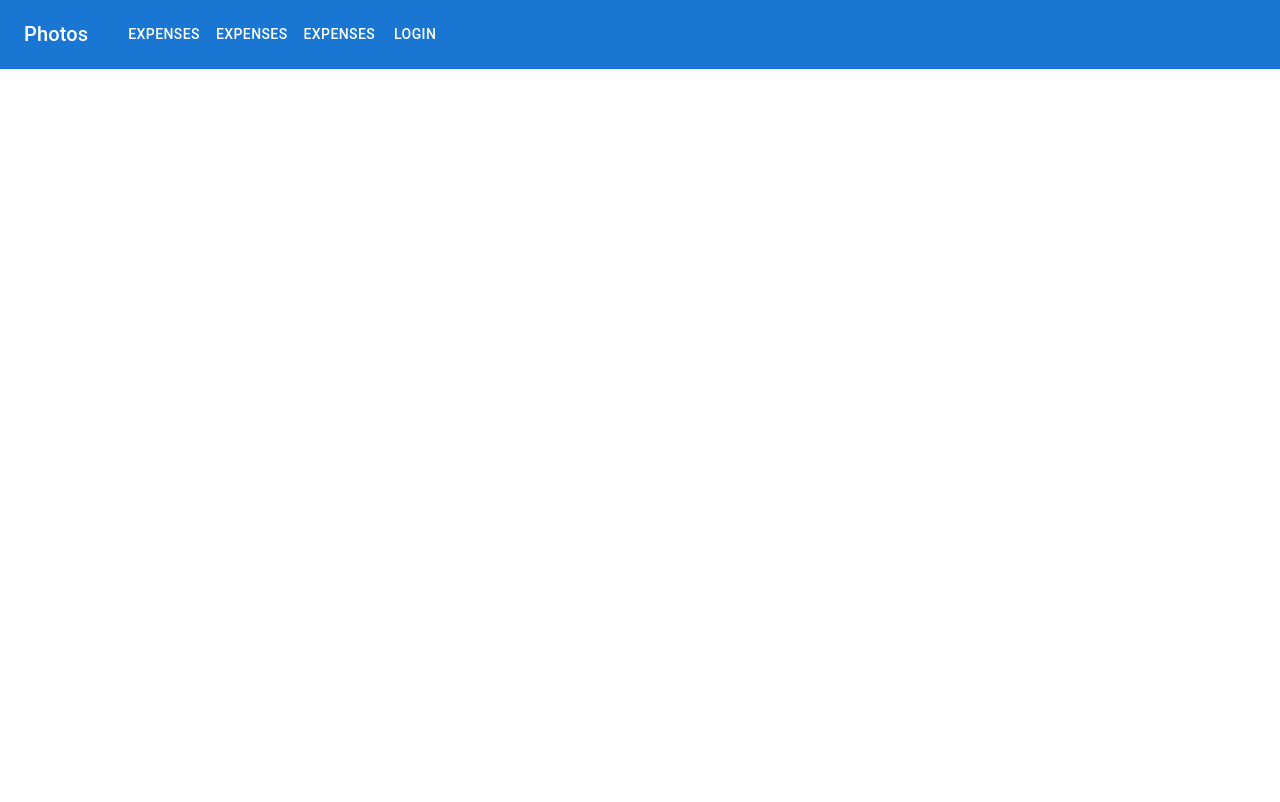
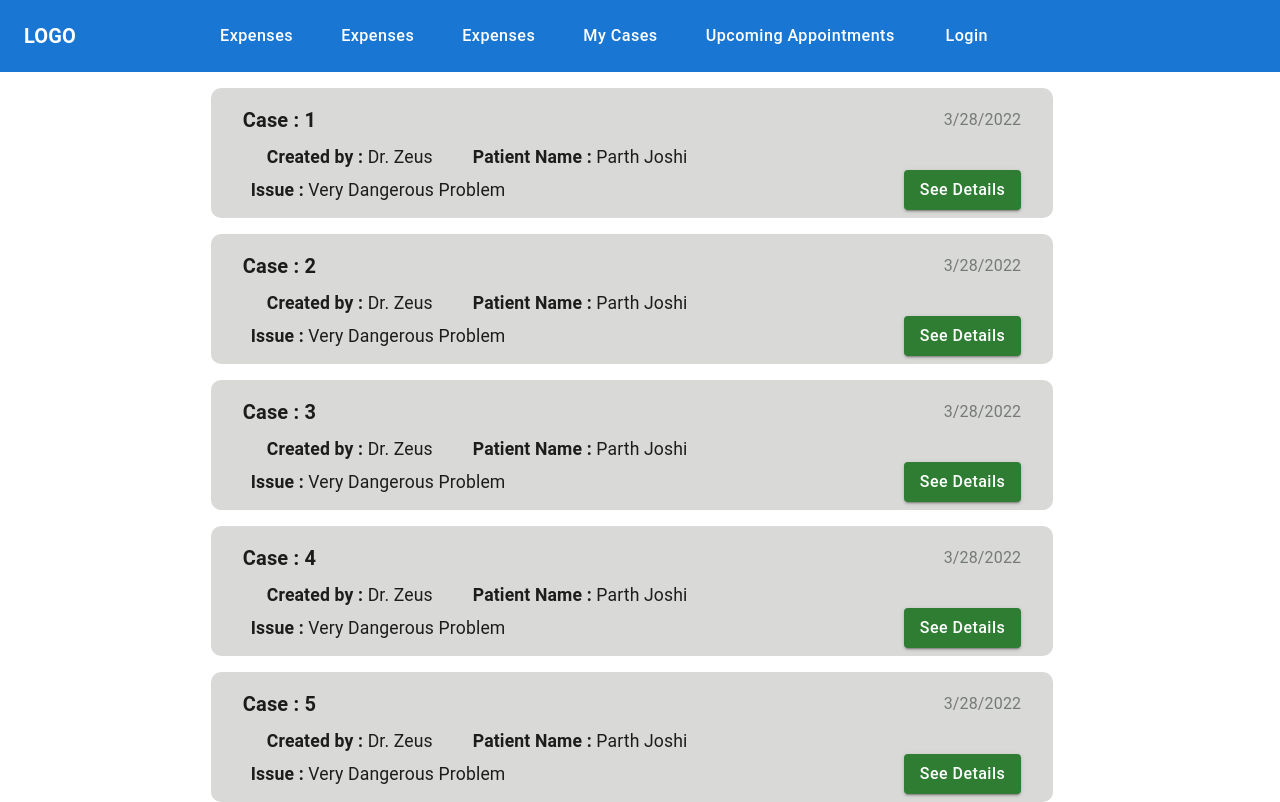
Before and after one commit to princepansari/electronic_health_record, a React (Vite) app in the folder frontend/: page /prescriptions in a window 1280 px wide. Shown: the top 802 px of the page. Built offline with nearby package versions, Linux system fonts and the light colour scheme.

Commit message:
Added the prescription and appointments page

```diff
--- a/frontend/src/App.jsx
+++ b/frontend/src/App.jsx
@@ -5,6 +5,8 @@ import { BrowserRouter, Route, Routes } from "react-router-dom";
 import AuthContext from "./auth/AuthContext";
 import { useState } from "react";
 import Layout from "./layout";
+import MyPrescriptionsPage from "./MyPrescriptionsPage/MyPrescriptionsPage";
+import UpcomingAppointmentsPage from "./UpcomingAppointmentsPage/UpcomingAppointmentsPage";
 const theme = createTheme({ palette: { mode: "light" } });
 
 function App() {
@@ -22,6 +24,8 @@ function App() {
               <Route path="/login" element={"bye"} />
               <Route path="/expenses" element={"bye"} />
               <Route path="/expenses2" element={"bye"} />
+              <Route path="/prescriptions" element={<MyPrescriptionsPage/>} />
+              <Route path="/appointments" element={<UpcomingAppointmentsPage/>} />
             </Routes>
           </Layout>
         </BrowserRouter>
--- /dev/null
+++ b/frontend/src/MyPrescriptionsPage/MyPrescriptionsPage.jsx
@@ -0,0 +1,48 @@
+import { Grid } from '@mui/material';
+import React from 'react';
+import PrescriptionItem from './PrescriptionItem';
+
+const prescriptions = [
+  {case: 1, date: Date.now(), problem: 'Very Dangerous Problem', doctorName: 'Dr. Zeus', patientName: 'Parth Joshi'},
+  {case: 2, date: Date.now(), problem: 'Very Dangerous Problem', doctorName: 'Dr. Zeus', patientName: 'Parth Joshi'},
+  {case: 3, date: Date.now(), problem: 'Very Dangerous Problem', doctorName: 'Dr. Zeus', patientName: 'Parth Joshi'},
+  {case: 4, date: Date.now(), problem: 'Very Dangerous Problem', doctorName: 'Dr. Zeus', patientName: 'Parth Joshi'},
+  {case: 5, date: Date.now(), problem: 'Very Dangerous Problem', doctorName: 'Dr. Zeus', patientName: 'Parth Joshi'},
+  {case: 6, date: Date.now(), problem: 'Very Dangerous Problem', doctorName: 'Dr. Zeus', patientName: 'Parth Joshi'},
+];
+
+const MyPrescriptionsPage = () => {
+  return (
+    <div>
+      <Grid
+        container
+        spacing={2}
+        sx={{
+          mt: {xs: 8, md: 10},
+          display: 'flex',
+          flexDirection: 'column',
+          justifyContent: 'center',
+          alignItems: 'center',
+        }}
+      >
+        {
+          prescriptions.map(prescription => (
+            <Grid item
+            key={prescription.case}
+            sx={{
+              width: {xs: '90%', md: '65%'},
+              height: '130px',
+              borderRadius: '10px',
+              backgroundColor: '#d9dad7',
+              my: 1
+            }}>
+              <PrescriptionItem prescription={prescription}/>
+            </Grid>
+          ))
+        }
+      </Grid>
+    </div>
+  )
+}
+
+export default MyPrescriptionsPage;
--- /dev/null
+++ b/frontend/src/MyPrescriptionsPage/PrescriptionItem.jsx
@@ -0,0 +1,73 @@
+import { Button, Typography, Modal } from '@mui/material';
+import { Box } from '@mui/system';
+import { React, useState } from 'react';
+
+const boxStyle = {
+    display: 'flex',
+    justifyContent: 'space-between',
+    alignItems: 'center'
+};
+
+const PrescriptionItem = ({ prescription }) => {
+
+    return (
+        <div>
+            <Box sx={boxStyle} >
+                <Typography variant='h6' component='div'
+                    sx={{
+                        ml: 2,
+                        fontWeight: 'bold'
+                    }}
+                >
+                    Case : {prescription.case}
+                </Typography>
+
+                <Typography variant='p' component='div'
+                    sx={{
+                        mr: 4,
+                        color: '#757a79'
+                    }}
+                >
+                    {new Date(prescription.date).toLocaleDateString()}
+                </Typography>
+            </Box>
+
+            <Box sx={{mt: 1,...boxStyle, justifyContent: 'start'}} >
+                <Typography variant='p' component='div' sx={{ ml: 5, fontSize: '1.1em' }} >
+                    <strong> Created by : </strong>
+                    {prescription.doctorName}
+                </Typography>
+
+                <Typography variant='p' component='div' sx={{ ml: 5, fontSize: '1.1em' }} >
+                    <strong> Patient Name : </strong>
+                    {prescription.patientName}
+                </Typography>
+            </Box>
+
+            <Box sx={boxStyle} >
+                <Typography variant='p' component='p'
+                    sx={{
+                        ml: 3,
+                        fontSize: '1.1em'
+                    }}
+                >
+                    <strong>Issue : </strong>
+                    {prescription.problem}
+                </Typography>
+
+                <Button
+                    variant='contained'
+                    color='success'
+                    sx={{ mr: 4, fontSize: {xs: '0.6em', md: '1em' }, textTransform: 'none' }}
+                    href='/case'
+                >
+                    See Details
+                </Button>
+            </Box>
+
+
+        </div>
+    )
+}
+
+export default PrescriptionItem
--- /dev/null
+++ b/frontend/src/UpcomingAppointmentsPage/AppointmentItem.jsx
@@ -0,0 +1,71 @@
+import { Box, Button, Typography } from '@mui/material';
+import React from 'react';
+
+const user = 'doctor';
+const newCase = false;
+const boxStyle = {
+    display: 'flex',
+    justifyContent: 'space-between',
+    alignItems: 'center'
+};
+
+const AppointmentItem = ({ appointment }) => {
+  return (
+    <div>
+        <Box sx={boxStyle}>
+            <Typography variant='h6' component='div' sx={{ ml: 2, fontSize: '1.1rem' }}>
+                <strong>Patient Name : </strong>
+                {appointment.patientName}
+            </Typography>
+
+            <Typography variant='h6' component='div' sx={{ mr: 3, fontSize: '1.1rem' }}>
+                <strong>Doctor Name : </strong>
+                {appointment.doctorName}
+            </Typography>
+
+            <Typography variant='h6' component='div' sx={{ mr: 4, fontWeight: 'bold' }}>
+                Case : {appointment.case}
+            </Typography>
+        </Box>
+
+        <Box
+            sx={{ mt: 3, ...boxStyle }}
+        >
+            <Typography variant='p' component='p'
+                sx={{
+                    ml: 3,
+                    fontSize: '1.1em'
+                }}
+            >
+                {new Date(appointment.startTime).toLocaleTimeString()}
+                {'-'}
+                {new Date(appointment.endTime).toLocaleTimeString()}
+            </Typography>
+
+            <Typography variant='p' component='p'
+                sx={{
+                    mr: 5,
+                    fontSize: '1.1em'
+                }}
+            >
+                {new Date(appointment.date).toLocaleDateString()}
+            </Typography>
+
+            {
+                user === 'doctor' && (
+                <Button
+                    variant='contained'
+                    color='success'
+                    sx={{ mr: 4, fontSize: {xs: '0.6em', md: '1em' }, textTransform: 'none' }}
+                >
+                    {newCase ? 'Create New Case' : 'View Case Study'}
+                </Button>
+                )
+            }
+
+        </Box>
+    </div>
+  )
+}
+
+export default AppointmentItem;
--- /dev/null
+++ b/frontend/src/UpcomingAppointmentsPage/UpcomingAppointmentsPage.jsx
@@ -0,0 +1,47 @@
+import { Grid } from '@mui/material';
+import React from 'react';
+import AppointmentItem from './AppointmentItem';
+
+const appointments = [
+    {case: 1, patientName: 'Yo Yo Boy', doctorName: 'Dr. M.J. Memon', startTime: Date.now(), endTime: Date.now(), date: Date.now() },
+    {case: 2, patientName: 'Yo Yo Boy', doctorName: 'Dr. M.J. Memon', startTime: Date.now(), endTime: Date.now(), date: Date.now() },
+    {case: 3, patientName: 'Yo Yo Boy', doctorName: 'Dr. M.J. Memon', startTime: Date.now(), endTime: Date.now(), date: Date.now() },
+    {case: 4, patientName: 'Yo Yo Boy', doctorName: 'Dr. M.J. Memon', startTime: Date.now(), endTime: Date.now(), date: Date.now() },
+    {case: 5, patientName: 'Yo Yo Boy', doctorName: 'Dr. M.J. Memon', startTime: Date.now(), endTime: Date.now(), date: Date.now() },
+];
+
+const UpcomingAppointmentsPage = () => {
+  return (
+    <div>
+      <Grid
+        container
+        spacing={2}
+        sx={{
+          mt: {xs: 8, md: 10},
+          display: 'flex',
+          flexDirection: 'column',
+          justifyContent: 'center',
+          alignItems: 'center',
+        }}
+      >
+        {
+          appointments.map(appointment => (
+            <Grid item
+            key={appointment.case}
+            sx={{
+              width: {xs: '90%', md: '65%'},
+              height: '130px',
+              borderRadius: '10px',
+              backgroundColor: '#d9dad7',
+              my: 1
+            }}>
+              <AppointmentItem appointment={appointment}/>
+            </Grid>
+          ))
+        }
+      </Grid>
+    </div>
+  )
+}
+
+export default UpcomingAppointmentsPage;
--- a/frontend/src/navbar/navbar.jsx
+++ b/frontend/src/navbar/navbar.jsx
@@ -5,30 +5,99 @@ import Toolbar from "@mui/material/Toolbar";
 import Typography from "@mui/material/Typography";
 import { Link } from "react-router-dom";
 import AuthContext from "../auth/AuthContext";
-import { Button } from "@mui/material";
+import { Button, IconButton, Menu, MenuItem } from "@mui/material";
+import MenuIcon from '@mui/icons-material/Menu';
 import { Box } from "@mui/system";
 
 const links = [
   { children: 'Expenses', to: '/expenses' },
   { children: 'Expenses', to: '/login' },
   { children: 'Expenses', to: '/expenses2' },
+  { children: 'My Cases', to: '/prescriptions' },
+  { children: 'Upcoming Appointments', to: '/appointments' },
 ]
 
-const navLinkStyle = { my: 2, color: 'white', display: 'block' }
+const navLinkStyle = { m: 2, color: 'white', display: 'block', textTransform: 'none', fontSize: '1.01em', '&.active': {color: 'red'} }
 
 export default function NavBar() {
   const { auth, setAuth } = React.useContext(AuthContext);
+
+  const [anchorElNav, setAnchorElNav] = React.useState(null);
+
+  const handleOpenNavMenu = (e) => {
+    setAnchorElNav(e.currentTarget);
+  };
+
+  const handleCloseNavMenu = () => {
+    setAnchorElNav(null);
+  };
+
+  const menuItemClicked = (link) => {
+    window.location.assign(link);
+    handleCloseNavMenu();
+  };
+
   return (
     <AppBar
-      position="static"
+      position="fixed"
       elevation={0}
     >
       <Toolbar>
-        <Typography variant="h6" component="div" sx={{ marginRight: 4 }} >
-          Photos
+        <Typography variant="h6" component="div" sx={{
+            marginRight: 15,
+            display: { xs: 'none', md: 'flex' },
+            fontWeight: 'bold'
+          }} >
+          LOGO
         </Typography>
 
-        <Box sx={{ flexGrow: 1, display: 'flex' }}>
+        <Box sx={{ flexGrow: 1, display: { xs: 'flex', md: 'none' } }}>
+          <IconButton
+            size="large"
+            aria-label="account of current user"
+            aria-controls="menu-appbar"
+            aria-haspopup="true"
+            onClick={handleOpenNavMenu}
+            color="inherit"
+          >
+            <MenuIcon />
+          </IconButton>
+          <Menu
+            id="menu-appbar"
+            anchorEl={anchorElNav}
+            anchorOrigin={{
+              vertical: 'bottom',
+              horizontal: 'left',
+            }}
+            keepMounted
+            transformOrigin={{
+              vertical: 'top',
+              horizontal: 'left',
+            }}
+            open={Boolean(anchorElNav)}
+            onClose={handleCloseNavMenu}
+            sx={{
+              display: { xs: 'block', md: 'none' },
+            }}
+          >
+            {links.map((link) => (
+              <MenuItem key={link.to} onClick={() => menuItemClicked(link.to)}>
+                <Typography textAlign="center">{link.children}</Typography>
+              </MenuItem>
+            ))}
+          </Menu>
+        </Box>
+
+        <Typography
+            variant="h6"
+            noWrap
+            component="div"
+            sx={{ flexGrow: 1, display: { xs: 'flex', md: 'none' }, fontWeight: 'bold' }}
+          >
+            LOGO
+          </Typography>
+
+        <Box sx={{ flexGrow: 1, display: {xs: 'none', md: 'flex'} }}>
           {links.map((link) => (
             <Button
               key={link.to}
```
Also changed, not shown: 1 other file (tests, documents, lock files or other folders).
